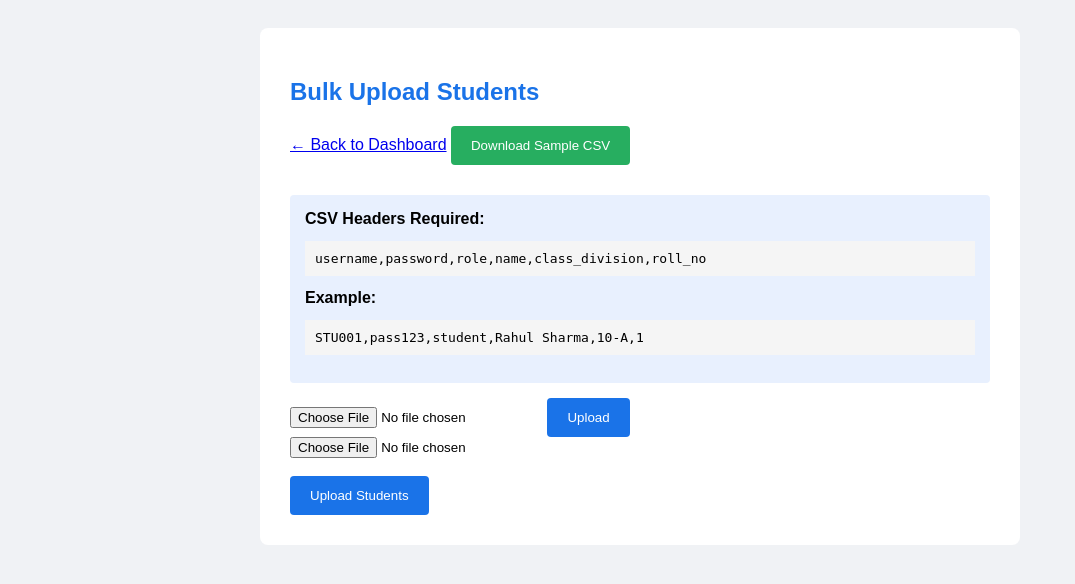
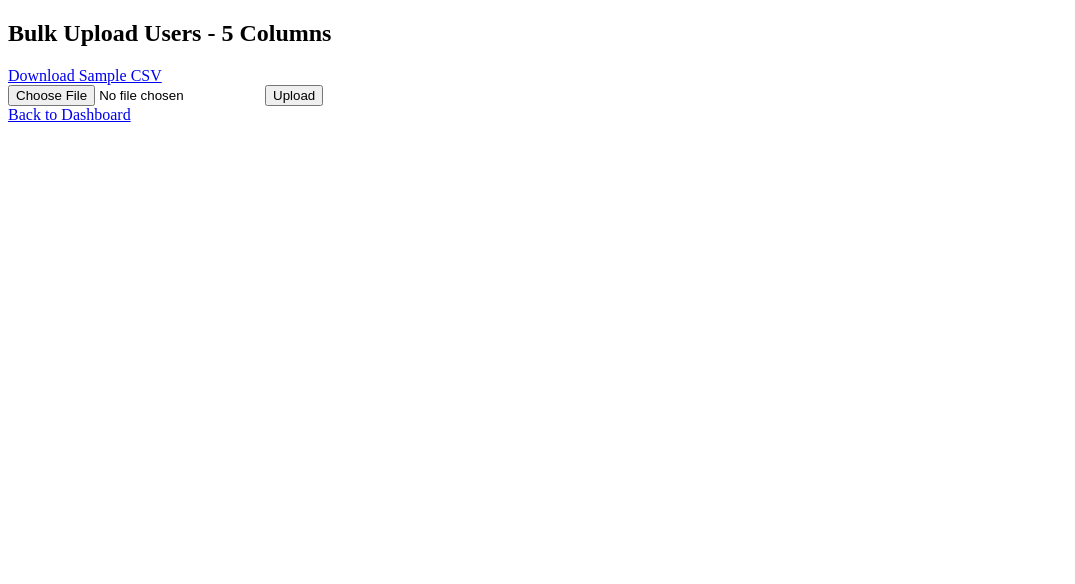
Before and after one commit to sidduchinmay/school_erp, a Flask app: page /bulk_upload in a window 1280 px wide. Shown: the top 584 px of the page, without its empty margins (0-1075 px from the left). Run offline with Flask 3, Linux system fonts and the light colour scheme; a user stored in the database is signed in.

Commit message:
Add login and bulk_upload templates

```diff
--- a/templates/bulk_upload.html
+++ b/templates/bulk_upload.html
@@ -1,60 +1,20 @@
 <!DOCTYPE html>
 <html>
-<head>
-    <title>Bulk Upload - APS ERP</title>
-    <style>
-        body { font-family: Arial; background: #f0f2f5; padding: 20px; }
-       .container { background: white; padding: 30px; border-radius: 8px; max-width: 700px; margin: auto; }
-        h2 { color: #1a73e8; }
-        button { padding: 12px 20px; background: #1a73e8; color: white; border: none; border-radius: 4px; cursor: pointer; }
-        .download-btn { background: #27ae60; margin-bottom: 15px; }
-       .error { color: red; } .success { color: green; }
-       .info { background: #e8f0fe; padding: 15px; border-radius: 4px; margin: 15px 0; }
-        pre { background: #f5f5f5; padding: 10px; }
-    </style>
-</head>
+<head><title>Bulk Upload</title></head>
 <body>
-    <div class="container">
-        <h2>Bulk Upload Students</h2>
-        <a href="{{ url_for('dashboard') }}">← Back to Dashboard</a>
-
-        {% if error %}<p class="error">{{ error }}</p>{% endif %}
-        {% if success %}<p class="success">{{ success }}</p>{% endif %}
-
-        <a href="/admin/download_sample_csv"><button class="download-btn">Download Sample CSV</button></a>
-
-        <div class="info">
-            <b>CSV Headers Required:</b>
-            <pre>username,password,role,name,class_division,roll_no</pre>
-            <b>Example:</b>
-            <pre>STU001,pass123,student,Rahul Sharma,10-A,1</pre>
-        </div>
-        <!-- Status Messages -->
-{% with messages = get_flashed_messages(with_categories=true) %}
-  {% if messages %}
-    <div class="messages">
-      {% for category, message in messages %}
-        <div class="alert alert-{{ category }}">
-          {{ message }}
-        </div>
-      {% endfor %}
-    </div>
-  {% endif %}
-{% endwith %}
-
+<h2>Bulk Upload Users - 5 Columns</h2>
+<a href="{{ url_for('download_sample_csv') }}">Download Sample CSV</a>
 <form method="POST" enctype="multipart/form-data">
     <input type="file" name="file" accept=".csv" required>
     <button type="submit">Upload</button>
 </form>
-        <form method="POST" enctype="multipart/form-data">
-            <input type="file" name="file" accept=".csv" required><br><br>
-            <button type="submit">Upload Students</button>
-        </form>
 
-        {% if errors %}
-        <h3>Errors:</h3>
-        <ul>{% for err in errors %}<li class="error">{{ err }}</li>{% endfor %}</ul>
-        {% endif %}
-    </div>
+{% with messages = get_flashed_messages(with_categories=true) %}
+  {% for category, message in messages %}
+    <p style="color: {% if category=='error' %}red{% else %}green{% endif %}">{{ message }}</p>
+  {% endfor %}
+{% endwith %}
+
+<a href="{{ url_for('dashboard') }}">Back to Dashboard</a>
 </body>
 </html>
```
Also changed, not shown: templates/login.html (+8 -11 lines).
